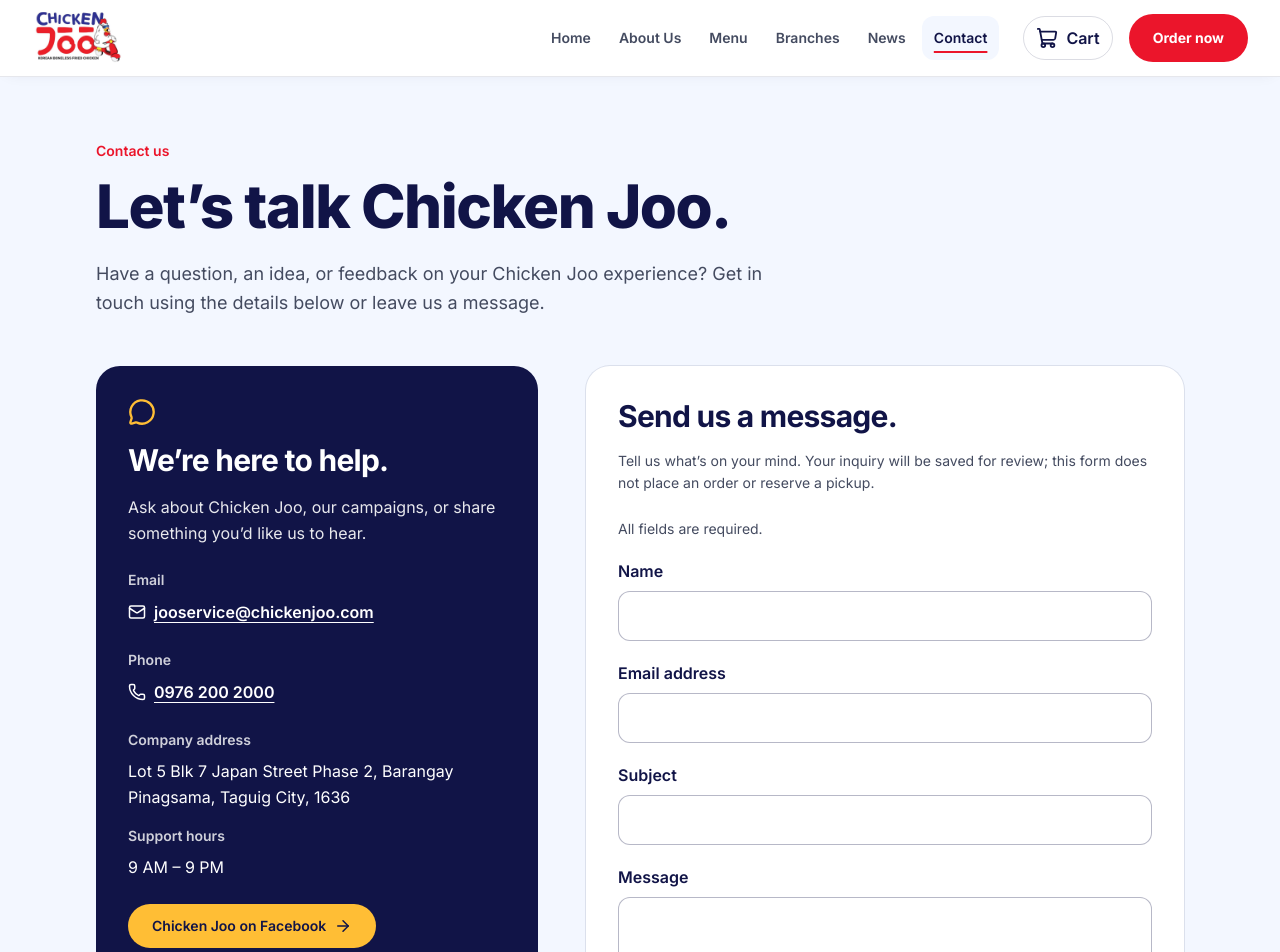
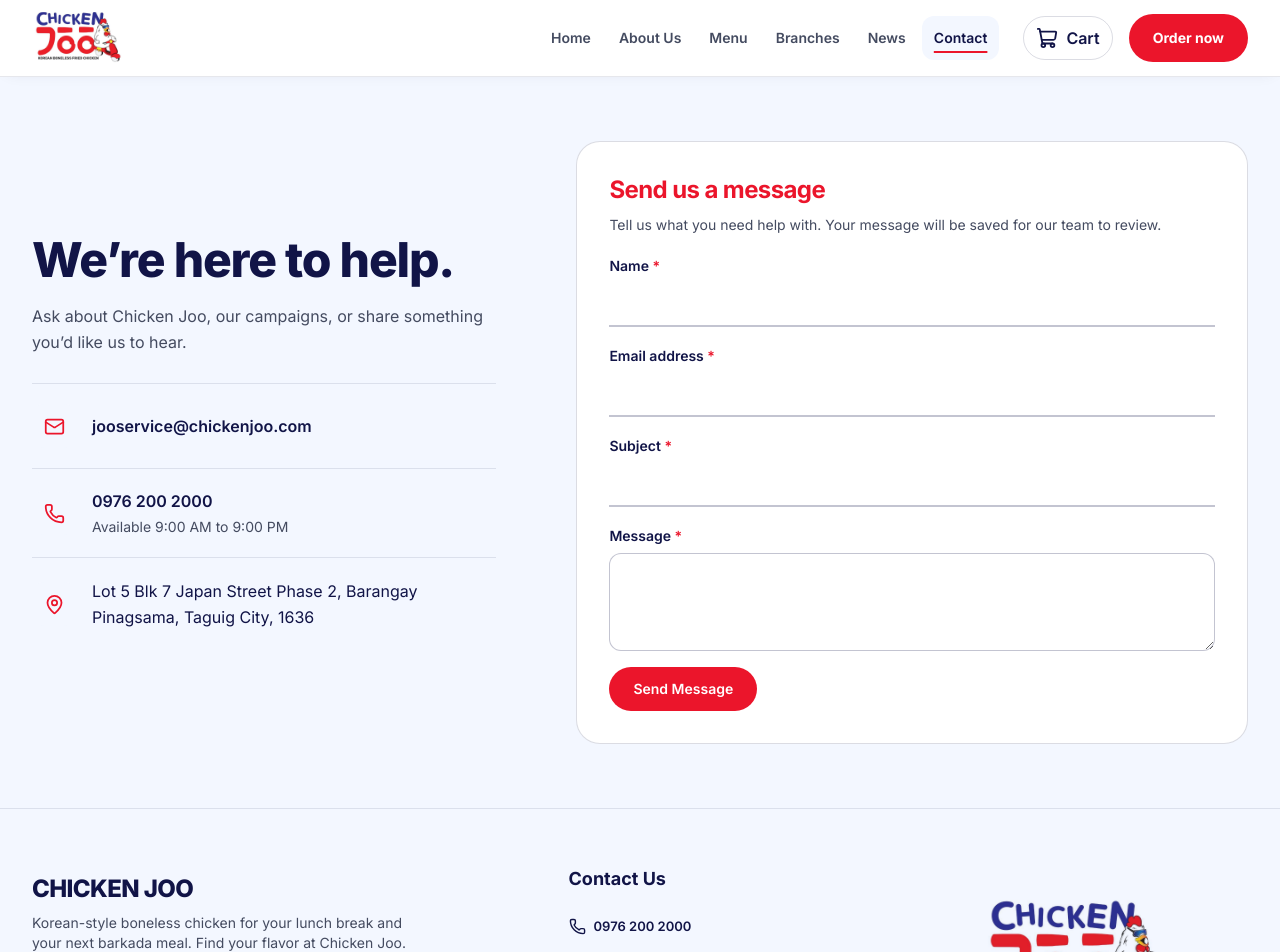
Before and after one commit to GH-Prince-Laxamana/chickenjoo-website, a Next.js app: page /contact in a window 1280 px wide. Shown: the top 952 px of the page. Built offline with nearby package versions, Linux system fonts and the light colour scheme.

Commit message:
cleaner ui attempt on contact

```diff
--- a/src/app/(public)/contact/page.tsx
+++ b/src/app/(public)/contact/page.tsx
@@ -1,58 +1,38 @@
 import type { Metadata } from "next";
-import Link from "next/link";
-import { ArrowRight, Mail, MessageCircle, Phone } from "lucide-react";
+import { Mail, MapPin, Phone } from "lucide-react";
 import InquiryForm from "@/components/InquiryForm";
 import { companyContact } from "@/lib/contact";
 export const metadata: Metadata = {
   title: "Contact Us",
-  description: "Contact Chicken Joo for general questions, campaign inquiries, and feedback. Reach us by email, phone, Facebook, or our inquiry form.",
+  description: "Contact Chicken Joo for general questions, campaign inquiries, and feedback. Reach us by email, phone, or our inquiry form.",
 };
 export default function ContactPage() {
   return (
-    <div className="mx-auto max-w-6xl px-4 pb-16 pt-9 sm:px-8 sm:py-16">
-      <header className="max-w-3xl">
-        <p className="text-sm font-semibold text-cj-red">Contact us</p>
-        <h1 className="mt-3 font-display text-4xl font-extrabold leading-[1.1] tracking-tight text-cj-navy sm:text-6xl">Let’s talk Chicken Joo.</h1>
-        <p className="mt-5 max-w-2xl text-lg leading-relaxed text-cj-charcoal">Have a question, an idea, or feedback on your Chicken Joo experience? Get in touch using the details below or leave us a message.</p>
-      </header>
-
-      <div className="mt-9 grid items-start gap-7 sm:mt-12 lg:grid-cols-[0.85fr_1.15fr] lg:gap-12">
-        <div className="space-y-7">
-          <section aria-labelledby="direct-contact-heading" className="rounded-3xl bg-cj-navy p-6 text-white sm:p-8">
-            <MessageCircle size={28} className="text-cj-yellow" aria-hidden="true" />
-            <h2 id="direct-contact-heading" className="mt-4 font-display text-2xl font-bold tracking-tight sm:text-3xl">We’re here to help.</h2>
-            <p className="mt-4 leading-relaxed text-white/90">Ask about Chicken Joo, our campaigns, or share something you’d like us to hear.</p>
-            <dl className="mt-6 space-y-4">
-              <div>
-                <dt className="text-sm font-semibold text-white/80">Email</dt>
-                <dd><a href={`mailto:${companyContact.email}`} className="inline-flex min-h-11 items-center gap-2 break-all font-semibold underline underline-offset-4"><Mail size={18} className="shrink-0" aria-hidden="true" />{companyContact.email}</a></dd>
+    <div className="mx-auto w-full max-w-7xl px-4 pb-16 pt-9 sm:px-8 sm:py-16">
+      <div className="grid items-start gap-8 lg:grid-cols-[0.85fr_1.15fr] lg:gap-12">
+        <section aria-labelledby="contact-heading" className="text-cj-navy lg:self-center lg:pr-8">
+          <h1 id="contact-heading" className="font-display text-4xl font-extrabold leading-[1.1] tracking-tight sm:text-5xl">We’re here to help.</h1>
+          <p className="mt-4 max-w-lg leading-relaxed text-cj-charcoal">Ask about Chicken Joo, our campaigns, or share something you’d like us to hear.</p>
+          <ul className="mt-7 divide-y divide-cj-navy/10 border-t border-cj-navy/10">
+            <li className="flex items-center gap-4 py-5">
+              <span className="grid size-11 shrink-0 place-items-center rounded-xl bg-cj-cream text-cj-red"><Mail size={21} aria-hidden="true" /></span>
+              <a href={`mailto:${companyContact.email}`} className="min-w-0 break-all font-semibold leading-relaxed transition-colors hover:text-cj-red">{companyContact.email}</a>
+            </li>
+            <li className="flex items-center gap-4 py-5">
+              <span className="grid size-11 shrink-0 place-items-center rounded-xl bg-cj-cream text-cj-red"><Phone size={21} aria-hidden="true" /></span>
+              <div className="min-w-0">
+                <a href={companyContact.phoneHref} className="font-semibold transition-colors hover:text-cj-red">{companyContact.phone}</a>
+                <p className="mt-1 text-sm text-cj-charcoal">Available {companyContact.supportHours}</p>
               </div>
-              <div>
-                <dt className="text-sm font-semibold text-white/80">Phone</dt>
-                <dd><a href={companyContact.phoneHref} className="inline-flex min-h-11 items-center gap-2 font-semibold underline underline-offset-4"><Phone size={18} aria-hidden="true" />{companyContact.phone}</a></dd>
-              </div>
-              <div>
-                <dt className="text-sm font-semibold text-white/80">Company address</dt>
-                <dd className="mt-2"><address className="not-italic leading-relaxed">{companyContact.address}</address></dd>
-              </div>
-              <div>
-                <dt className="text-sm font-semibold text-white/80">Support hours</dt>
-                <dd className="mt-2 leading-relaxed">{companyContact.supportHours}</dd>
-              </div>
-            </dl>
-            <a href={companyContact.facebook} target="_blank" rel="noopener noreferrer" className="cj-button mt-6">Chicken Joo on Facebook <ArrowRight size={18} className="shrink-0" aria-hidden="true" /><span className="sr-only"> (opens in a new tab)</span></a>
-            <p className="mt-5 text-sm leading-relaxed text-white/85">Looking for a store’s address or opening hours? <Link href="/branches" className="inline-flex min-h-11 items-center font-semibold text-white underline underline-offset-4">Find your branch</Link>.</p>
-          </section>
-
-          <section aria-labelledby="general-inquiry-heading" className="px-1">
-            <h2 id="general-inquiry-heading" className="mt-3 text-xl font-bold text-cj-navy">We’d like to hear from you.</h2>
-            <p className="mt-3 leading-relaxed text-cj-charcoal">Tell us about your experience or ask a general question. Add a short subject so we can understand what your message is about.</p>
-            <p className="mt-3 text-sm leading-relaxed text-cj-charcoal">Messages sent through the form are saved privately for the admin to review.</p>
-          </section>
-        </div>
+            </li>
+            <li className="flex items-center gap-4 py-5">
+              <span className="grid size-11 shrink-0 place-items-center rounded-xl bg-cj-cream text-cj-red"><MapPin size={21} aria-hidden="true" /></span>
+              <address className="min-w-0 not-italic leading-relaxed">{companyContact.address}</address>
+            </li>
+          </ul>
+        </section>
         <InquiryForm />
       </div>
-
     </div>
   );
 }
--- a/src/components/InquiryForm.tsx
+++ b/src/components/InquiryForm.tsx
@@ -10,18 +10,20 @@
   const [pending, setPending] = useState(false);
   const [failure, setFailure] = useState("");
   const [saved, setSaved] = useState(false);
-  const summary = useRef<HTMLDivElement>(null);
   const submissionId = useRef("");
   const submittedValues = useRef("");
   const inFlight = useRef(false);
-  function focusSummary() { requestAnimationFrame(() => summary.current?.focus()); }
+  function focusFirstError(fieldErrors: InquiryErrors) {
+    const first = (Object.keys(labels) as InquiryField[]).find((field) => fieldErrors[field]);
+    if (first) requestAnimationFrame(() => document.getElementById(`inquiry-${first}`)?.focus());
+  }
   async function submit(event: FormEvent<HTMLFormElement>) {
     event.preventDefault();
     if (inFlight.current) return;
     setSaved(false); setFailure("");
     const validation = validateInquiry(values);
     setErrors(validation.errors);
-    if (!validation.data) { focusSummary(); return; }
+    if (!validation.data) { focusFirstError(validation.errors); return; }
     const fingerprint = JSON.stringify(validation.data);
     if (!submissionId.current || submittedValues.current !== fingerprint) {
       submissionId.current = crypto.randomUUID(); submittedValues.current = fingerprint;
@@ -31,28 +33,40 @@
     try {
       const response = await fetch("/api/v1/inquiries", { method: "POST", headers: { "Content-Type": "application/json" }, body: JSON.stringify({ ...validation.data, website, submissionId: submissionId.current }), cache: "no-store" });
       const body = await response.json();
-      if (!response.ok) { setErrors(body.error?.fields || {}); setFailure(body.error?.message || "Your inquiry could not be saved. Please try again."); focusSummary(); }
+      if (!response.ok) {
+        const fieldErrors: InquiryErrors = body.error?.fields || {};
+        setErrors(fieldErrors);
+        setFailure(Object.keys(fieldErrors).length ? "" : body.error?.message || "Your inquiry could not be saved. Please try again.");
+        focusFirstError(fieldErrors);
+      }
       else { setSaved(true); setValues(empty); setErrors({}); submissionId.current = ""; submittedValues.current = ""; }
-    } catch { setFailure("We couldn’t confirm that your inquiry was saved. Please try again. Your message is still in the form."); focusSummary(); }
+    } catch { setFailure("We couldn’t confirm that your inquiry was saved. Please try again. Your message is still in the form."); }
     finally { inFlight.current = false; setPending(false); }
   }
-  return <form onSubmit={submit} noValidate aria-labelledby="inquiry-heading" aria-describedby="inquiry-note" className="rounded-3xl bg-white p-6 ring-1 ring-cj-navy/10 sm:p-8">
-    <h2 id="inquiry-heading" className="font-display text-3xl font-bold tracking-tight text-cj-navy">Send us a message.</h2>
-    <p id="inquiry-note" className="mt-4 text-sm leading-relaxed">Tell us what’s on your mind. Your inquiry will be saved for review; this form does not place an order or reserve a pickup.</p>
-    {(failure || Object.keys(errors).length > 0) && <div ref={summary} tabIndex={-1} role="alert" className="mt-6 rounded-xl border border-cj-red bg-cj-cream p-4"><h3 className="font-semibold text-cj-navy">{failure || "Check your inquiry"}</h3>{!!Object.keys(errors).length && <ul className="mt-2 space-y-2">{(Object.keys(errors) as InquiryField[]).map((field) => <li key={field}><a href={`#inquiry-${field}`} className="underline underline-offset-4">{labels[field]}: {errors[field]}</a></li>)}</ul>}</div>}
-    <div role="status" aria-live="polite">{saved && <p className="mt-6 rounded-xl bg-cj-cream p-4 font-semibold text-cj-navy">Thanks for your message. It has been saved for review.</p>}</div>
-    <fieldset disabled={pending} className="mt-6 space-y-5"><legend className="sr-only">Message details, all fields required</legend><p className="text-sm">All fields are required.</p>
+  return <form onSubmit={submit} noValidate aria-label="Send Chicken Joo a message" className="rounded-3xl border border-cj-navy/15 bg-white p-6 text-cj-navy sm:p-7 lg:p-8">
+    <fieldset disabled={pending} className="space-y-4"><legend className="sr-only">Message details</legend>
+      <div>
+        <h2 className="font-display text-2xl font-bold tracking-tight text-cj-red">Send us a message</h2>
+        <p className="mt-2 text-sm leading-relaxed text-cj-charcoal">Tell us what you need help with. Your message will be saved for our team to review.</p>
+      </div>
       {(Object.keys(labels) as InquiryField[]).map((field) => {
         const props = {
           id: `inquiry-${field}`, name: field, required: true, maxLength: inquiryLimits[field], value: values[field],
           "aria-invalid": Boolean(errors[field]), "aria-describedby": errors[field] ? `inquiry-${field}-error` : undefined,
-          onChange: (event: ChangeEvent<HTMLInputElement | HTMLTextAreaElement>) => { setValues({ ...values, [field]: event.target.value }); setSaved(false); },
-          className: "mt-2 block min-h-11 w-full rounded-xl border border-cj-navy/30 bg-white px-4 py-3 text-base disabled:opacity-60",
+          onChange: (event: ChangeEvent<HTMLInputElement | HTMLTextAreaElement>) => { setValues({ ...values, [field]: event.target.value }); setErrors((current) => ({ ...current, [field]: undefined })); setSaved(false); },
+          className: `mt-1.5 block min-h-11 w-full bg-white text-base text-cj-navy outline-none transition-colors disabled:opacity-60 sm:text-sm ${field === "message" ? "rounded-xl border px-3 py-2 focus:ring-2" : "rounded-none border-x-0 border-t-0 border-b-2 px-0 py-2 focus:ring-0"} ${errors[field] ? "border-cj-red focus:border-cj-red focus:ring-cj-red/15" : "border-cj-navy/25 focus:border-cj-navy focus:ring-cj-navy/10"}`,
         };
-        return <div key={field}><label htmlFor={props.id} className="font-semibold text-cj-navy">{labels[field]}</label>{field === "message" ? <textarea {...props} rows={6} /> : <input {...props} type={field === "email" ? "email" : "text"} autoComplete={field === "name" ? "name" : field === "email" ? "email" : "off"} />}{errors[field] && <p id={`inquiry-${field}-error`} className="mt-2 text-sm font-semibold text-cj-navy">{errors[field]}</p>}</div>;
+        return <div key={field}><label htmlFor={props.id} className="text-sm font-semibold text-cj-navy">{labels[field]} <span className="text-cj-red" aria-hidden="true">*</span></label>{field === "message" ? <textarea {...props} rows={4} /> : <input {...props} type={field === "email" ? "email" : "text"} autoComplete={field === "name" ? "name" : field === "email" ? "email" : "off"} />}{errors[field] && <p id={`inquiry-${field}-error`} className="mt-1.5 text-sm font-semibold text-cj-red">{errors[field]}</p>}</div>;
       })}
       <div hidden aria-hidden="true"><label htmlFor="inquiry-website">Leave this blank</label><input id="inquiry-website" name="website" tabIndex={-1} autoComplete="off" /></div>
-      <button type="submit" className="min-h-11 w-full rounded-full bg-cj-red px-6 py-3 font-semibold text-white hover:bg-cj-red/90 disabled:cursor-wait disabled:opacity-60 sm:w-auto">{pending ? "Saving message…" : "Send message"}</button>
-    </fieldset><p role="status" className="mt-3 text-sm">{pending ? "Saving your message. Please wait." : ""}</p>
+      <div className="flex flex-wrap items-center gap-x-4 gap-y-3">
+        <button type="submit" className="min-h-11 rounded-full bg-cj-red px-6 py-2 text-sm font-semibold text-white hover:bg-cj-red/90 disabled:cursor-wait disabled:opacity-60">{pending ? "Saving message…" : "Send Message"}</button>
+        <div aria-live="polite" className="min-w-0 flex-1 text-sm leading-relaxed">
+          {saved && <p role="status" className="font-semibold text-cj-navy">Thanks for your message. It has been saved for review.</p>}
+          {failure && <p role="alert" className="font-semibold text-cj-red">{failure}</p>}
+          {pending && <p className="text-cj-charcoal">Saving your message. Please wait.</p>}
+        </div>
+      </div>
+    </fieldset>
   </form>;
 }
--- a/src/lib/contact.ts
+++ b/src/lib/contact.ts
@@ -4,7 +4,7 @@
   phone: "0976 200 2000",
   phoneHref: "tel:+639762002000",
   address: "Lot 5 Blk 7 Japan Street Phase 2, Barangay Pinagsama, Taguig City, 1636",
-  supportHours: "9 AM – 9 PM",
+  supportHours: "9:00 AM to 9:00 PM",
   facebook: "https://www.facebook.com/profile.php?id=61574092604052",
   instagram: "https://www.instagram.com/chickenjoo.sfdo/",
 };
```
